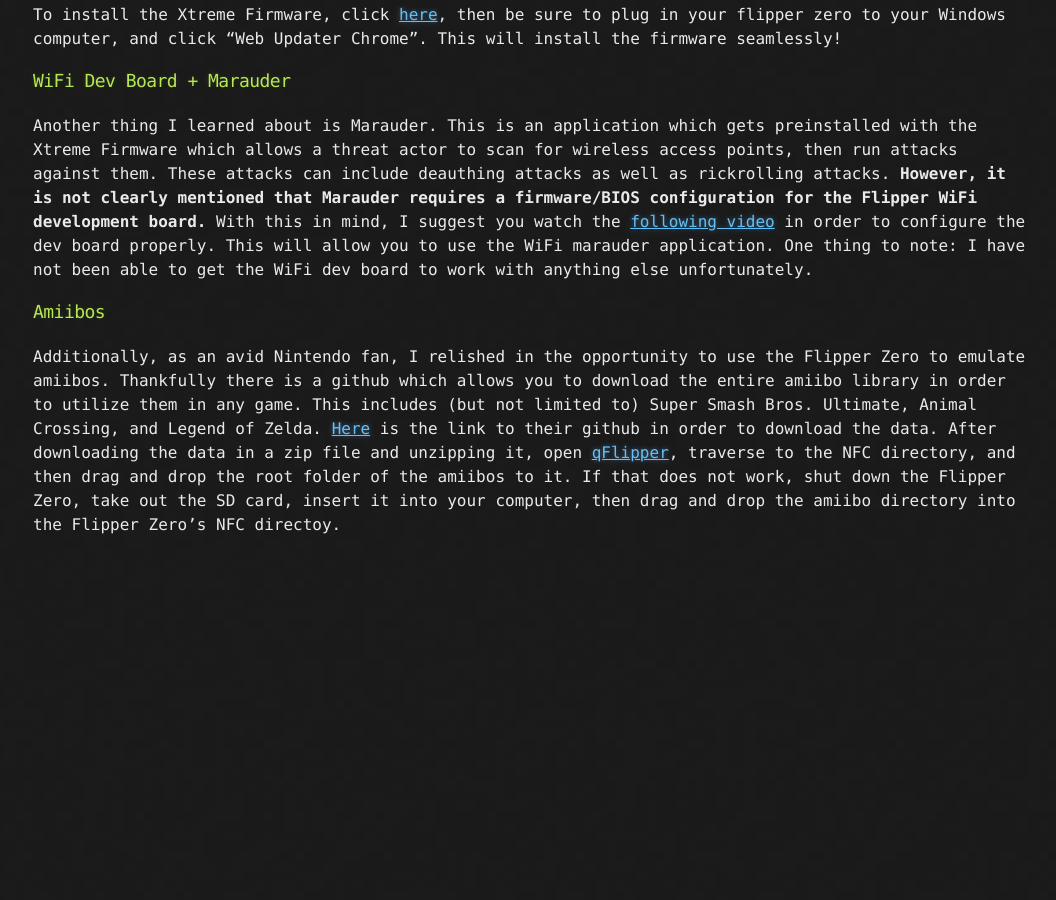
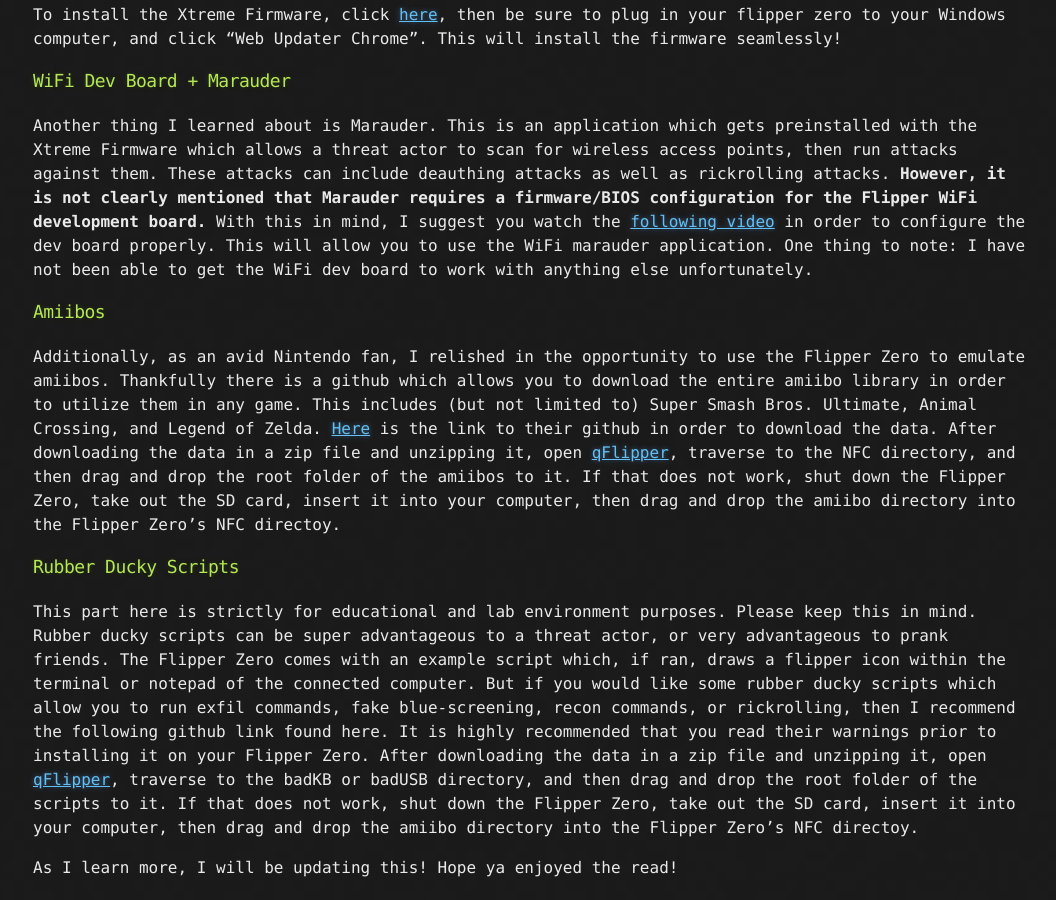
Before and after one commit to Centrelink93/ironcrumb.github.io, a Jekyll site: the page built from Flipper.md, in a window 1280 px wide and 900 px high, scrolled down 1348 px. Shown: the whole window, without its empty margins (107-1163 px from the left). Built offline with Jekyll 4.4.1, drawn with Linux system fonts in a browser that asks for light colours; our own code applies the rules of GitHub Pages for plain Markdown files; before the commit the page ends 1905 px from its top, so only the background shows below that.

Commit message:
Update Flipper.md

```diff
--- a/Flipper.md
+++ b/Flipper.md
@@ -25,3 +25,8 @@ Another thing I learned about is Marauder. This is an application which gets pre
 
 ### Amiibos
 Additionally, as an avid Nintendo fan, I relished in the opportunity to use the Flipper Zero to emulate amiibos. Thankfully there is a github which allows you to download the entire amiibo library in order to utilize them in any game. This includes (but not limited to) Super Smash Bros. Ultimate, Animal Crossing, and Legend of Zelda. [Here](https://github.com/Gioman101/FlipperAmiibo) is the link to their github in order to download the data. After downloading the data in a zip file and unzipping it, open [qFlipper](https://flipperzero.one/update), traverse to the NFC directory, and then drag and drop the root folder of the amiibos to it. If that does not work, shut down the Flipper Zero, take out the SD card, insert it into your computer, then drag and drop the amiibo directory into the Flipper Zero's NFC directoy.
+
+### Rubber Ducky Scripts
+This part here is strictly for educational and lab environment purposes. Please keep this in mind. Rubber ducky scripts can be super advantageous to a threat actor, or very advantageous to prank friends. The Flipper Zero comes with an example script which, if ran, draws a flipper icon within the terminal or notepad of the connected computer. But if you would like some rubber ducky scripts which allow you to run exfil commands, fake blue-screening, recon commands, or rickrolling, then I recommend the following github link found here. It is highly recommended that you read their warnings prior to installing it on your Flipper Zero. After downloading the data in a zip file and unzipping it, open [qFlipper](https://flipperzero.one/update), traverse to the badKB or badUSB directory, and then drag and drop the root folder of the scripts to it. If that does not work, shut down the Flipper Zero, take out the SD card, insert it into your computer, then drag and drop the amiibo directory into the Flipper Zero's NFC directoy.
+
+As I learn more, I will be updating this! Hope ya enjoyed the read!
```
